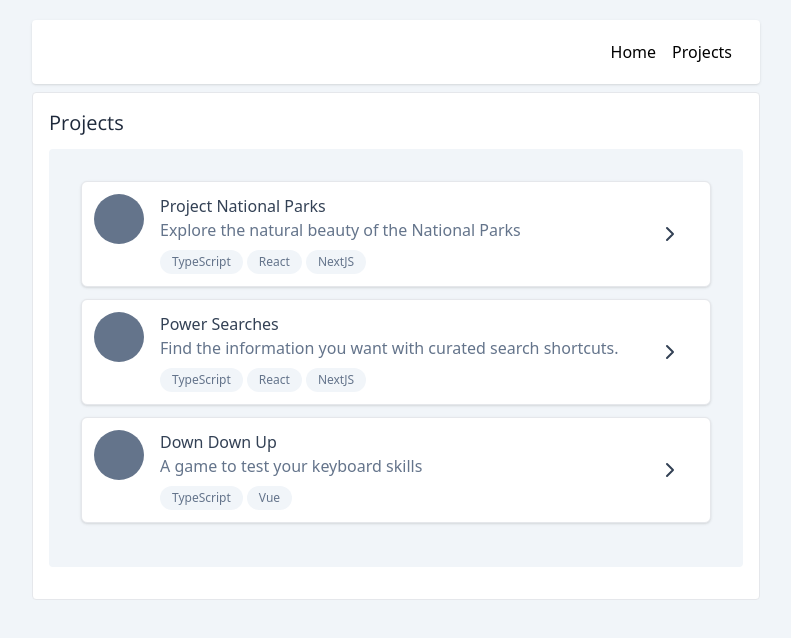
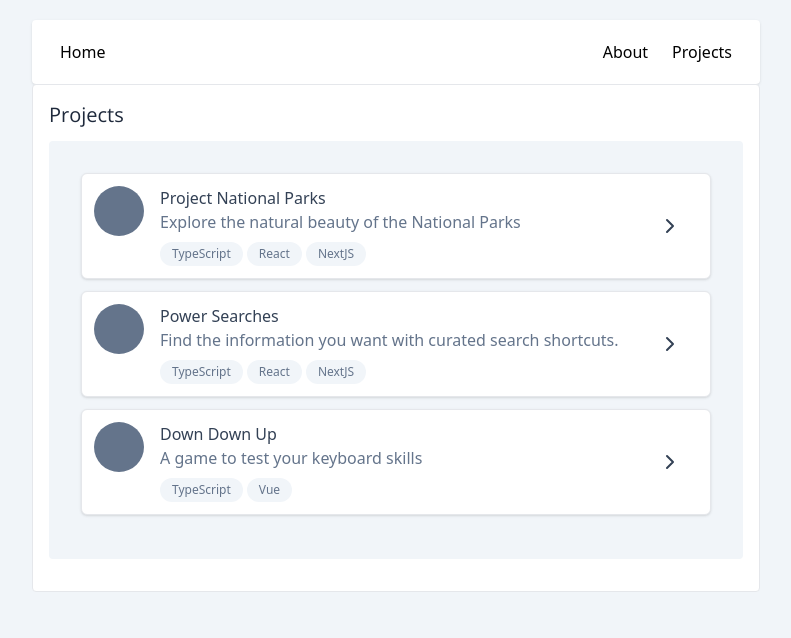
Before and after one commit to nguernse/nguernse.github.io, a React (Vite) app: page /#/projects in a window 1280 px wide. Shown: the top 638 px of the page, without its empty margins (244-1035 px from the left). Built offline with nearby package versions, Linux system fonts and the light colour scheme.

Commit message:
chore(ui): update navigation

```diff
--- a/src/components/Navigation/Navigation.tsx
+++ b/src/components/Navigation/Navigation.tsx
@@ -2,13 +2,19 @@ import { Link } from "react-router-dom";
 
 export default function Navigation() {
   return (
-    <nav className="flex bg-white mb-2 p-5 rounded shadow">
+    <nav className="flex bg-white p-5 rounded shadow">
+      <Link to="/" className="mx-2 hover:text-blue-500">
+        Home
+      </Link>
+
       <ul className="ml-auto flex gap-x-2">
         <li>
-          <Link to="/" className="mx-2 hover:text-sky-500">
-            Home
+          <Link to="/about" className="mx-2 hover:text-blue-500">
+            About
           </Link>
-          <Link to="/projects" className="mx-2 hover:text-sky-500">
+        </li>
+        <li>
+          <Link to="/projects" className="mx-2 hover:text-blue-500">
             Projects
           </Link>
         </li>
```
